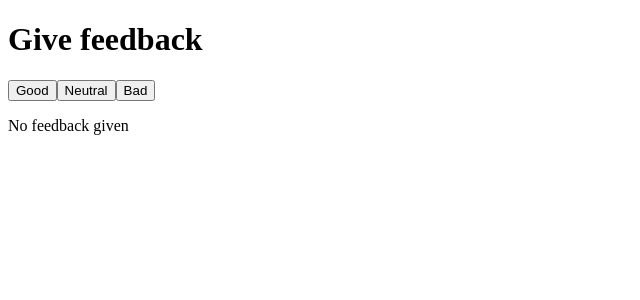
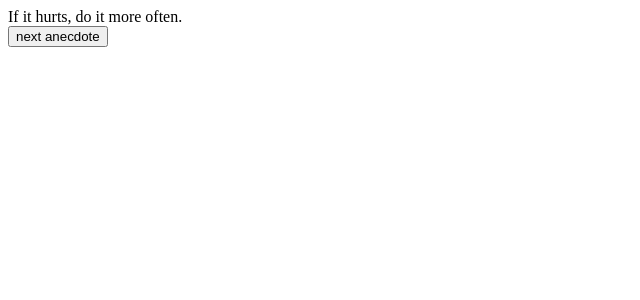
Before and after one commit to OthmanTabeche/FullStackOpen2025, a React (Vite) app in the folder part1/: page / in a window 1280 px wide. Shown: the top 300 px of the page, without its empty margins (0-640 px from the left). Built offline with nearby package versions, Linux system fonts and the light colour scheme.

Commit message:
anecdotes 1.12

```diff
--- a/part1/src/App.jsx
+++ b/part1/src/App.jsx
@@ -1,57 +1,32 @@
-import { useState } from "react";
+import { useState } from 'react'
 
-const StatisticLine = ({ text, value }) => (
-  <tr>
-    <td>{text}</td>
-    <td>{value}</td>
-  </tr>
-);
+const App = () => {
+  const anecdotes = [
+    'If it hurts, do it more often.',
+    'Adding manpower to a late software project makes it later!',
+    'The first 90 percent of the code accounts for the first 10 percent of the development time...The remaining 10 percent of the code accounts for the other 90 percent of the development time.',
+    'Any fool can write code that a computer can understand. Good programmers write code that humans can understand.',
+    'Premature optimization is the root of all evil.',
+    'Debugging is twice as hard as writing the code in the first place. Therefore, if you write the code as cleverly as possible, you are, by definition, not smart enough to debug it.',
+    'Programming without an extremely heavy use of console.log is same as if a doctor would refuse to use x-rays or blood tests when diagnosing patients.',
+    'The only way to go fast, is to go well.'
+  ]
 
-const Statistics = ({ good, neutral, bad, all, average, positive }) => {
-  if (all === 0) {
-    return <p>No feedback given</p>;
+  const [selected, setSelected] = useState(0)
+
+  const handleClick = () => {
+    setSelected(() => Math.floor(Math.random() * anecdotes.length));
   }
 
   return (
     <div>
-      <h1>Statistics</h1>
-      <table>
-        <tbody>
-          <StatisticLine text="Good" value={good} />
-          <StatisticLine text="Neutral" value={neutral} />
-          <StatisticLine text="Bad" value={bad} />
-          <StatisticLine text="All" value={all} />
-          <StatisticLine text="Average" value={average} />
-          <StatisticLine text="Positive" value={`${positive} %`} />
-        </tbody>
-      </table>
+      {anecdotes[selected]}
+      <br></br>
+      <button onClick={handleClick}>
+        next anecdote
+      </button>
     </div>
-  );
-};
+  )
+}
 
-const App = () => {
-  const [good, setGood] = useState(0);
-  const [neutral, setNeutral] = useState(0);
-  const [bad, setBad] = useState(0);
-
-  const handleClickGood = () => setGood((prev) => prev + 1);
-  const handleClickNeutral = () => setNeutral((prev) => prev + 1);
-  const handleClickBad = () => setBad((prev) => prev + 1);
-
-  const all = good + neutral + bad;
-  const average = (good - bad) / all;
-  const positive = (good / all) * 100;
-
-  return (
-    <div>
-      <h1>Give feedback</h1>
-      <button onClick={handleClickGood}>Good</button>
-      <button onClick={handleClickNeutral}>Neutral</button>
-      <button onClick={handleClickBad}>Bad</button>
-
-      <Statistics good={good} neutral={neutral} bad={bad} all={all} average={average.toFixed(1)} positive={positive.toFixed(1)} />
-    </div>
-  );
-};
-
-export default App;
+export default App
```
